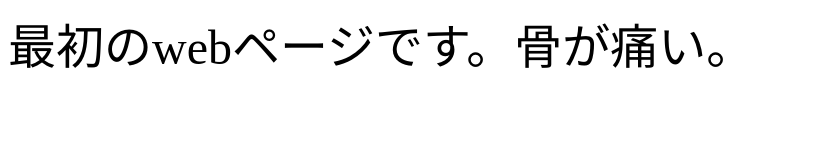
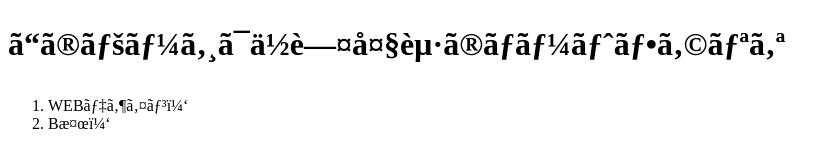
Before and after one commit to daiki33/webpage, a plain HTML site: page index.html in a window 1280 px wide. Shown: the whole page, without its empty margins (0-839 px from the left). Drawn offline with Linux system fonts and the light colour scheme.

Commit message:
自分のWEBページを作りました

```diff
--- a/index.html
+++ b/index.html
@@ -1,3 +1,21 @@
-<font size="40pt">
-最初のwebページです。骨が痛い。
-</font>
+<!DOCTYPE html>
+<html>
+    <head>
+        <meta charset="UTE-8">
+        <script>
+
+        </script>
+    <link rel="stylesheet" href="style.css">
+    </head>
+    <body>
+        <header>
+            <h1>このページは佐藤大起のポートフォリオ</h1>
+        </header>
+        <section>
+            <ol>
+                <li>WEBデザイン１</li>
+                <li>B検１</li>
+            </ol>
+        </section>
+    </body>
+</html>
```
